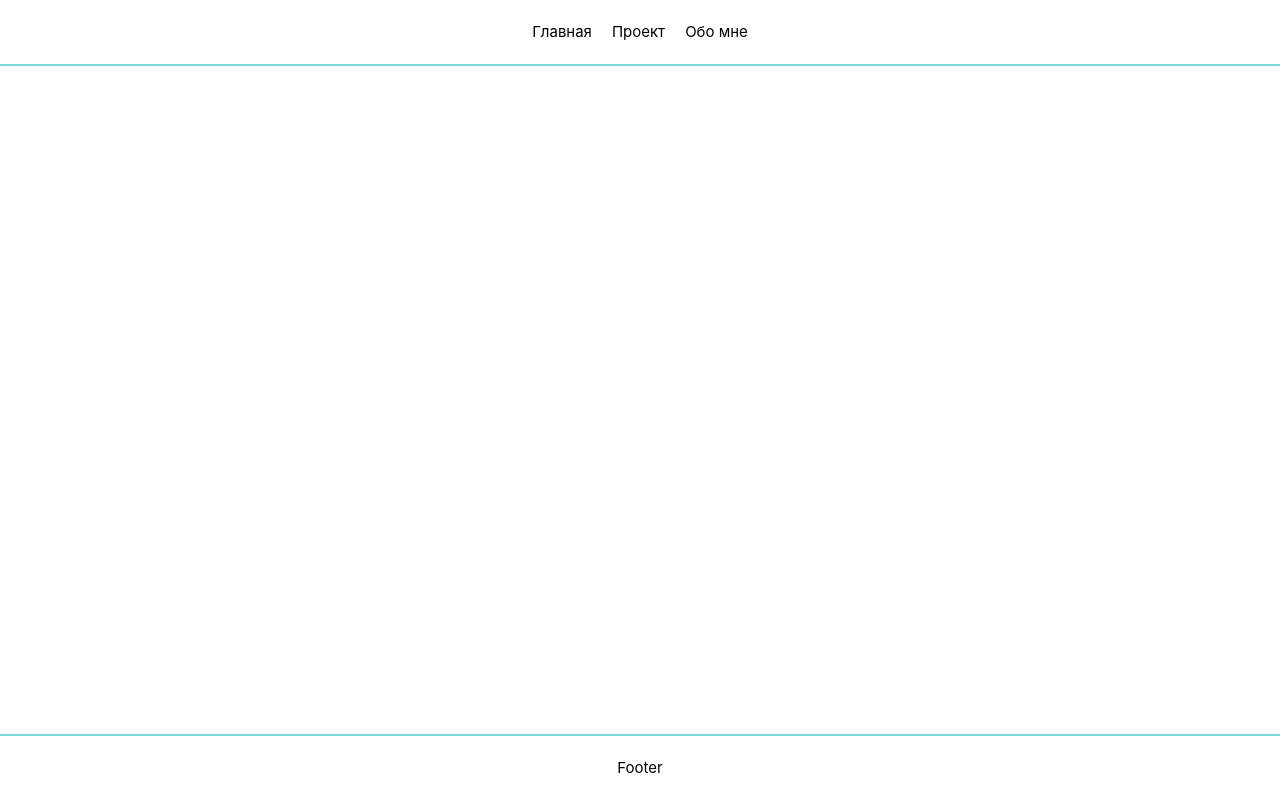
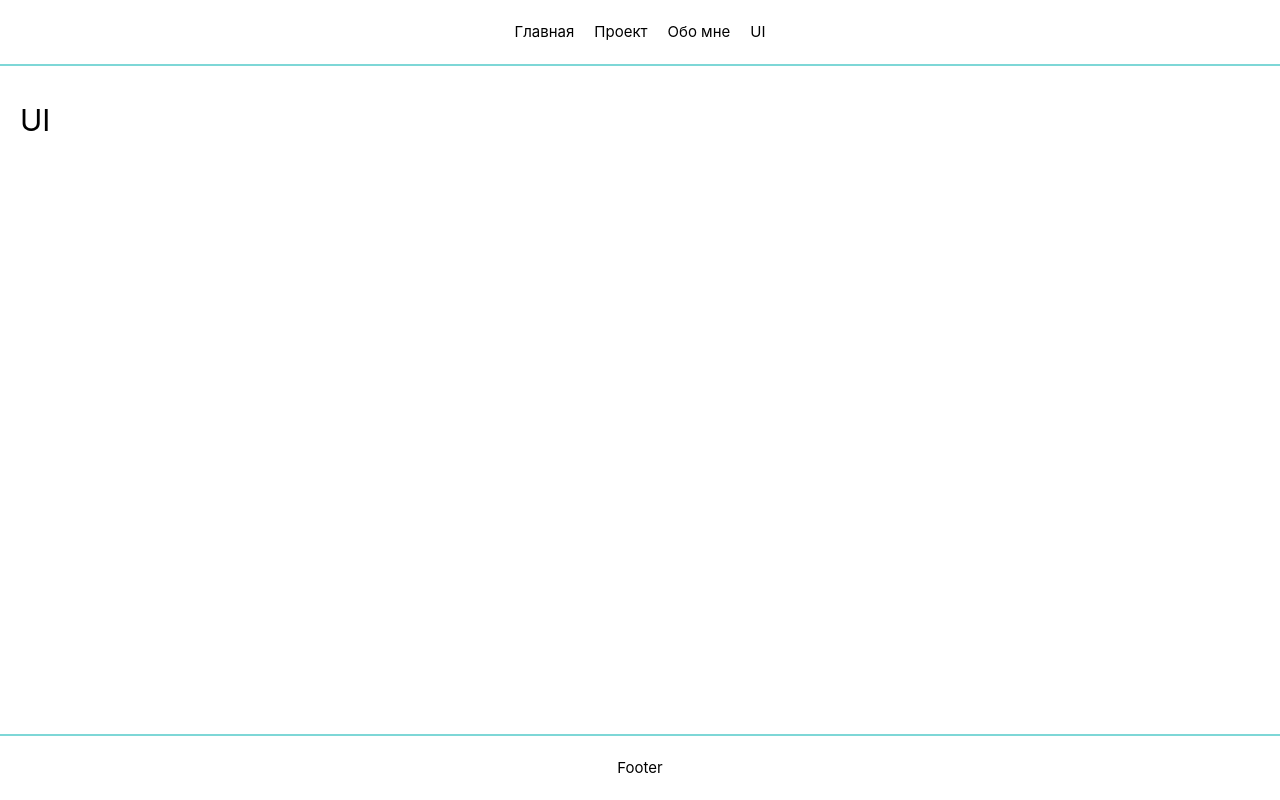
Before and after one commit to Racio-begin/vue-app, a Vue app: page /ui in a window 1280 px wide. Built offline with nearby package versions, Linux system fonts and the light colour scheme.

Commit message:
feat: добаить страницы UI и NotFound

```diff
--- a/src/components/NavBar.vue
+++ b/src/components/NavBar.vue
@@ -20,6 +20,15 @@
 		>
 			Обо мне
 		</router-link>
+
+		<router-link
+			class="nav__link"
+			to="/ui"
+		>
+			UI
+		</router-link>
+
+
 	</nav>
 </template>
 
--- /dev/null
+++ b/src/pages/NotFound.vue
@@ -0,0 +1,27 @@
+<template>
+	<div class="not-found">
+		<div class="container">
+			<h1>404</h1>
+			<h2>Страница не найдена</h2>
+
+			<p>
+				Не переживайте, вы можете вернуться
+				<router-link
+					to="/"
+					class="not-found__link"
+				>
+					На главную
+				</router-link>
+			</p>
+
+		</div>
+	</div>
+</template>
+
+<script>
+export default {
+	name: "NotFound"
+};
+</script>
+
+<style scoped lang="scss"></style>
--- /dev/null
+++ b/src/pages/UIPage.vue
@@ -0,0 +1,15 @@
+<template>
+	<div class="ui">
+		<div class="container">
+			<h1 class="ui__title">UI</h1>
+		</div>
+	</div>
+</template>
+
+<script>
+export default {
+	name: "UIPage"
+};
+</script>
+
+<style scoped lang="scss"></style>
```
Also changed, not shown: src/main.js (+8 -0 lines).
